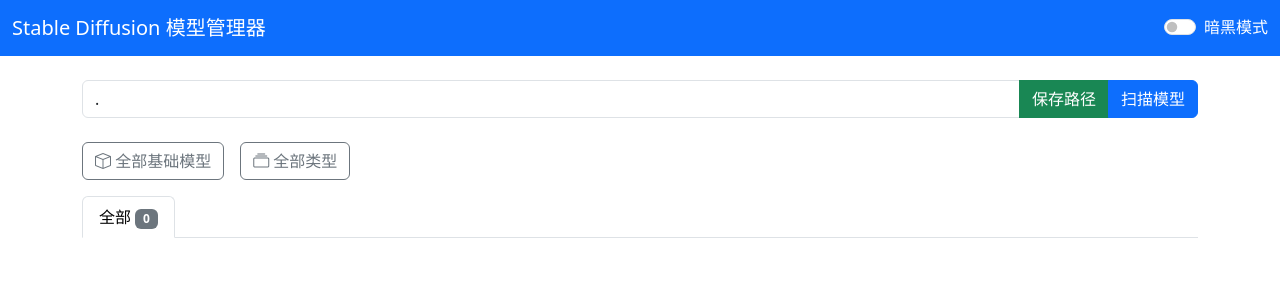
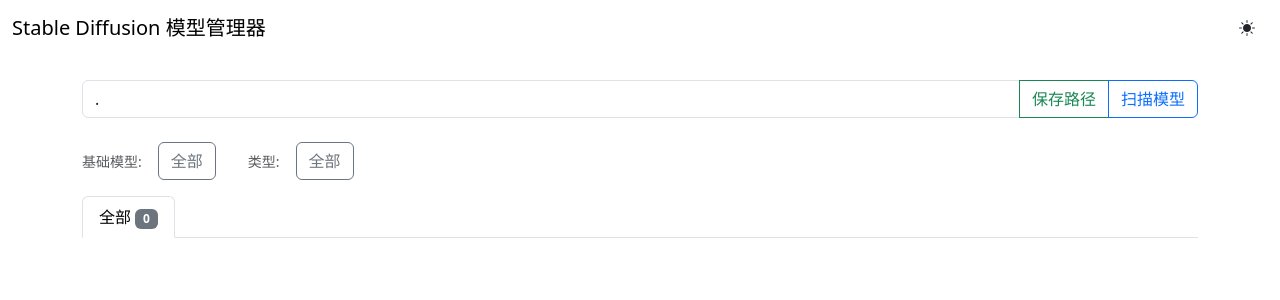
Before and after one commit to c1921/SD-Models-Manager, a FastAPI app: page / in a window 1280 px wide. Shown: the top 300 px of the page. Run offline with FastAPI, Linux system fonts and the light colour scheme; data that the repository does not hold is empty.

Commit message:
样式：优化

```diff
--- a/templates/index.html
+++ b/templates/index.html
@@ -1,5 +1,5 @@
 <!DOCTYPE html>
-<html lang="zh">
+<html lang="zh-CN">
 <head>
     <meta charset="UTF-8">
     <meta name="viewport" content="width=device-width, initial-scale=1.0">
@@ -40,13 +40,13 @@
     </style>
 </head>
 <body>
-    <nav class="navbar navbar-expand-lg navbar-dark bg-primary">
+    <nav class="navbar navbar-expand-lg">
         <div class="container-fluid">
             <span class="navbar-brand">Stable Diffusion 模型管理器</span>
-            <div class="form-check form-switch ms-auto">
-                <input class="form-check-input" type="checkbox" id="darkModeToggle">
-                <label class="form-check-label text-white" for="darkModeToggle">暗黑模式</label>
-            </div>
+            <button class="btn btn-outline ms-auto" id="darkModeToggle">
+                <i class="bi bi-sun-fill" id="lightIcon"></i>
+                <i class="bi bi-moon-stars-fill d-none" id="darkIcon"></i>
+            </button>
         </div>
     </nav>
 
@@ -55,8 +55,8 @@
             <div class="col">
                 <div class="input-group">
                     <input type="text" class="form-control" id="pathInput" placeholder="请输入模型目录路径">
-                    <button class="btn btn-success" id="savePath">保存路径</button>
-                    <button class="btn btn-primary" id="scanModels">扫描模型</button>
+                    <button class="btn btn-outline-success" id="savePath">保存路径</button>
+                    <button class="btn btn-outline-primary" id="scanModels">扫描模型</button>
                 </div>
             </div>
         </div>
@@ -76,17 +76,25 @@
 
         <!-- 筛选按钮组 -->
         <div class="d-flex flex-wrap gap-2 mb-3">
-            <!-- 基础模型筛选 -->
-            <div class="btn-group me-2" role="group" aria-label="基础模型筛选">
-                <button type="button" class="btn btn-outline-secondary active" data-filter="baseModel" data-value="">
-                    <i class="bi bi-box"></i> 全部基础模型
+            <!-- 基础模型筛选标题 -->
+            <div class="d-flex align-items-center me-2">
+                <small class="text-muted">基础模型:</small>
+            </div>
+            <!-- 基础模型筛选按钮 -->
+            <div class="d-flex flex-wrap gap-2 me-4" id="baseModelFilters">
+                <button type="button" class="btn btn-outline-secondary" data-filter="baseModel" data-value="">
+                    全部
                 </button>
             </div>
 
-            <!-- 类型筛选 -->
-            <div class="btn-group" role="group" aria-label="类型筛选">
-                <button type="button" class="btn btn-outline-secondary active" data-filter="type" data-value="">
-                    <i class="bi bi-collection"></i> 全部类型
+            <!-- 类型筛选标题 -->
+            <div class="d-flex align-items-center me-2">
+                <small class="text-muted">类型:</small>
+            </div>
+            <!-- 类型筛选按钮 -->
+            <div class="d-flex flex-wrap gap-2" id="typeFilters">
+                <button type="button" class="btn btn-outline-secondary" data-filter="type" data-value="">
+                    全部
                 </button>
             </div>
         </div>
@@ -124,6 +132,8 @@
         const loading = document.getElementById('loading');
         const error = document.getElementById('error');
         const darkModeToggle = document.getElementById('darkModeToggle');
+        const lightIcon = document.getElementById('lightIcon');
+        const darkIcon = document.getElementById('darkIcon');
         const scanCompleteToast = new bootstrap.Toast(document.getElementById('scanCompleteToast'));
 
         // 存储所有模型数据
@@ -134,14 +144,20 @@
         };
 
         // 检查系统暗黑模式
+        function updateDarkModeUI(isDark) {
+            document.documentElement.setAttribute('data-bs-theme', isDark ? 'dark' : 'light');
+            lightIcon.classList.toggle('d-none', isDark);
+            darkIcon.classList.toggle('d-none', !isDark);
+        }
+
         if (window.matchMedia && window.matchMedia('(prefers-color-scheme: dark)').matches) {
-            darkModeToggle.checked = true;
-            document.body.setAttribute('data-bs-theme', 'dark');
+            updateDarkModeUI(true);
         }
 
         // 暗黑模式切换
-        darkModeToggle.addEventListener('change', (e) => {
-            document.body.setAttribute('data-bs-theme', e.target.checked ? 'dark' : 'light');
+        darkModeToggle.addEventListener('click', () => {
+            const isDark = document.documentElement.getAttribute('data-bs-theme') !== 'dark';
+            updateDarkModeUI(isDark);
         });
 
         // 显示错误信息
@@ -360,40 +376,40 @@
         function updateFilterOptions(models) {
             // 获取所有基础模型
             const baseModels = new Set(models.map(model => model.baseModel || '未知'));
-            const baseModelGroup = document.querySelector('[aria-label="基础模型筛选"]');
+            const baseModelGroup = document.getElementById('baseModelFilters');
             baseModelGroup.innerHTML = `
                 <button type="button" class="btn btn-outline-secondary" data-filter="baseModel" data-value="">
-                    <i class="bi bi-box"></i> 全部基础模型
+                    全部
                 </button>
             `;
 
             baseModels.forEach(baseModel => {
                 baseModelGroup.innerHTML += `
                     <button type="button" class="btn btn-outline-secondary" data-filter="baseModel" data-value="${baseModel}">
-                        <i class="bi bi-box"></i> ${baseModel}
+                        ${baseModel}
                     </button>
                 `;
             });
 
             // 获取所有类型
             const types = new Set(models.map(model => model.type || '未知'));
-            const typeGroup = document.querySelector('[aria-label="类型筛选"]');
+            const typeGroup = document.getElementById('typeFilters');
             typeGroup.innerHTML = `
                 <button type="button" class="btn btn-outline-secondary" data-filter="type" data-value="">
-                    <i class="bi bi-collection"></i> 全部类型
+                    全部
                 </button>
             `;
 
             types.forEach(type => {
                 typeGroup.innerHTML += `
                     <button type="button" class="btn btn-outline-secondary" data-filter="type" data-value="${type}">
-                        <i class="bi bi-collection"></i> ${type}
+                        ${type}
                     </button>
                 `;
             });
 
             // 重新添加事件监听
-            document.querySelectorAll('.btn-group button').forEach(button => {
+            document.querySelectorAll('#baseModelFilters button, #typeFilters button').forEach(button => {
                 button.addEventListener('click', (e) => {
                     const filter = e.target.dataset.filter;
                     const value = e.target.dataset.value;
@@ -401,13 +417,24 @@
                     // 处理"全部"按钮
                     if (!value) {
                         // 清除该组所有选中状态
-                        e.target.closest('.btn-group').querySelectorAll('button').forEach(btn => {
+                        e.target.closest('div').querySelectorAll('button').forEach(btn => {
                             btn.classList.remove('active');
+                            btn.classList.remove('btn-success');
+                            btn.classList.add('btn-outline-secondary');
                         });
                         currentFilters[filter].clear();
+                        e.target.classList.add('active', 'btn-success');
+                        e.target.classList.remove('btn-outline-secondary');
                     } else {
                         // 切换当前按钮状态
                         e.target.classList.toggle('active');
+                        if (e.target.classList.contains('active')) {
+                            e.target.classList.remove('btn-outline-secondary');
+                            e.target.classList.add('btn-success');
+                        } else {
+                            e.target.classList.remove('btn-success');
+                            e.target.classList.add('btn-outline-secondary');
+                        }
 
                         // 更新筛选条件
                         if (e.target.classList.contains('active')) {
@@ -418,12 +445,16 @@
 
                         // 如果没有选中项，自动选中"全部"
                         if (currentFilters[filter].size === 0) {
-                            const allButton = e.target.closest('.btn-group').querySelector('[data-value=""]');
+                            const allButton = e.target.closest('div').querySelector('[data-value=""]');
                             allButton.classList.add('active');
+                            allButton.classList.add('btn-success');
+                            allButton.classList.remove('btn-outline-secondary');
                         } else {
                             // 取消"全部"的选中状态
-                            const allButton = e.target.closest('.btn-group').querySelector('[data-value=""]');
+                            const allButton = e.target.closest('div').querySelector('[data-value=""]');
                             allButton.classList.remove('active');
+                            allButton.classList.remove('btn-success');
+                            allButton.classList.add('btn-outline-secondary');
                         }
                     }
 
```
